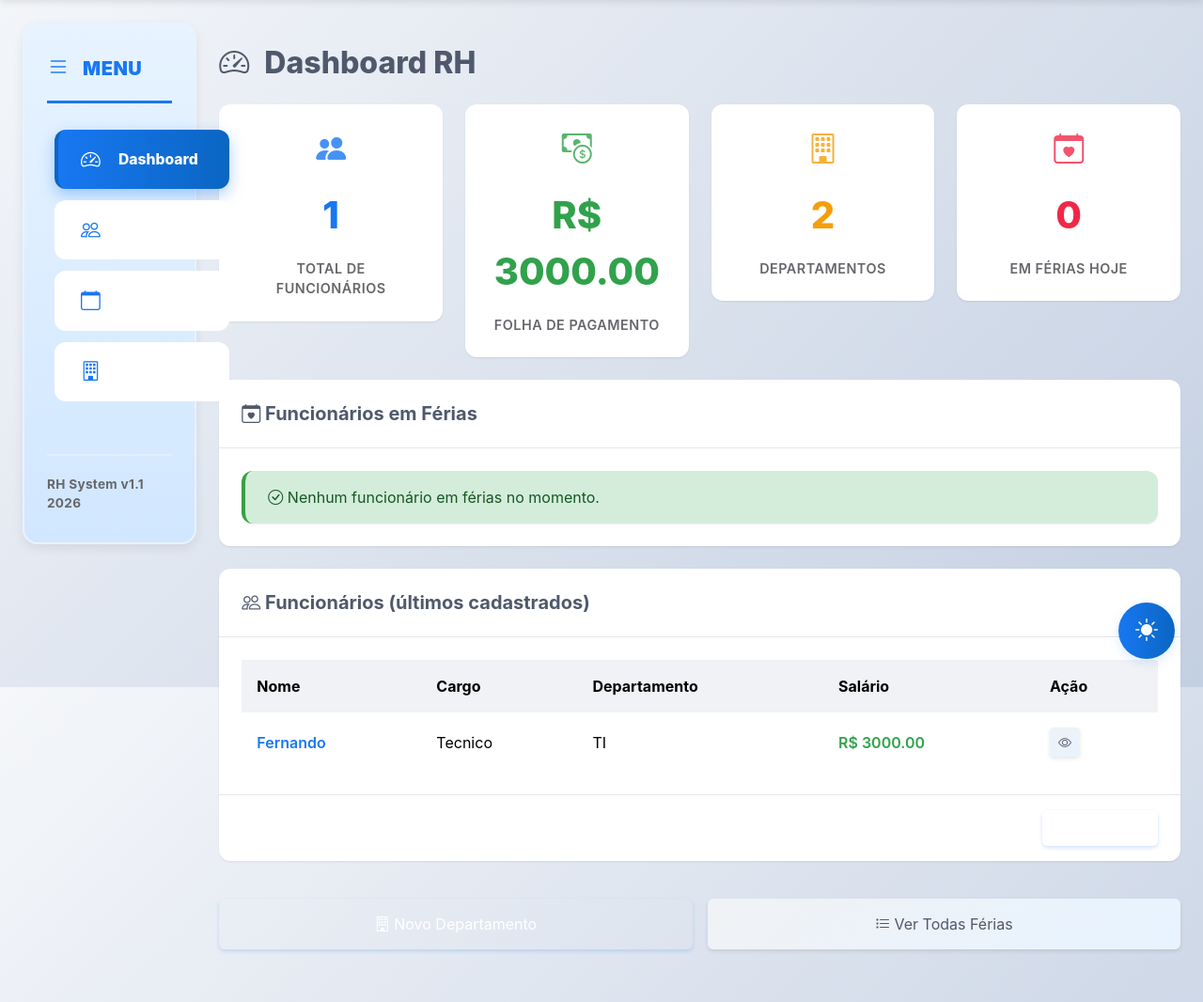
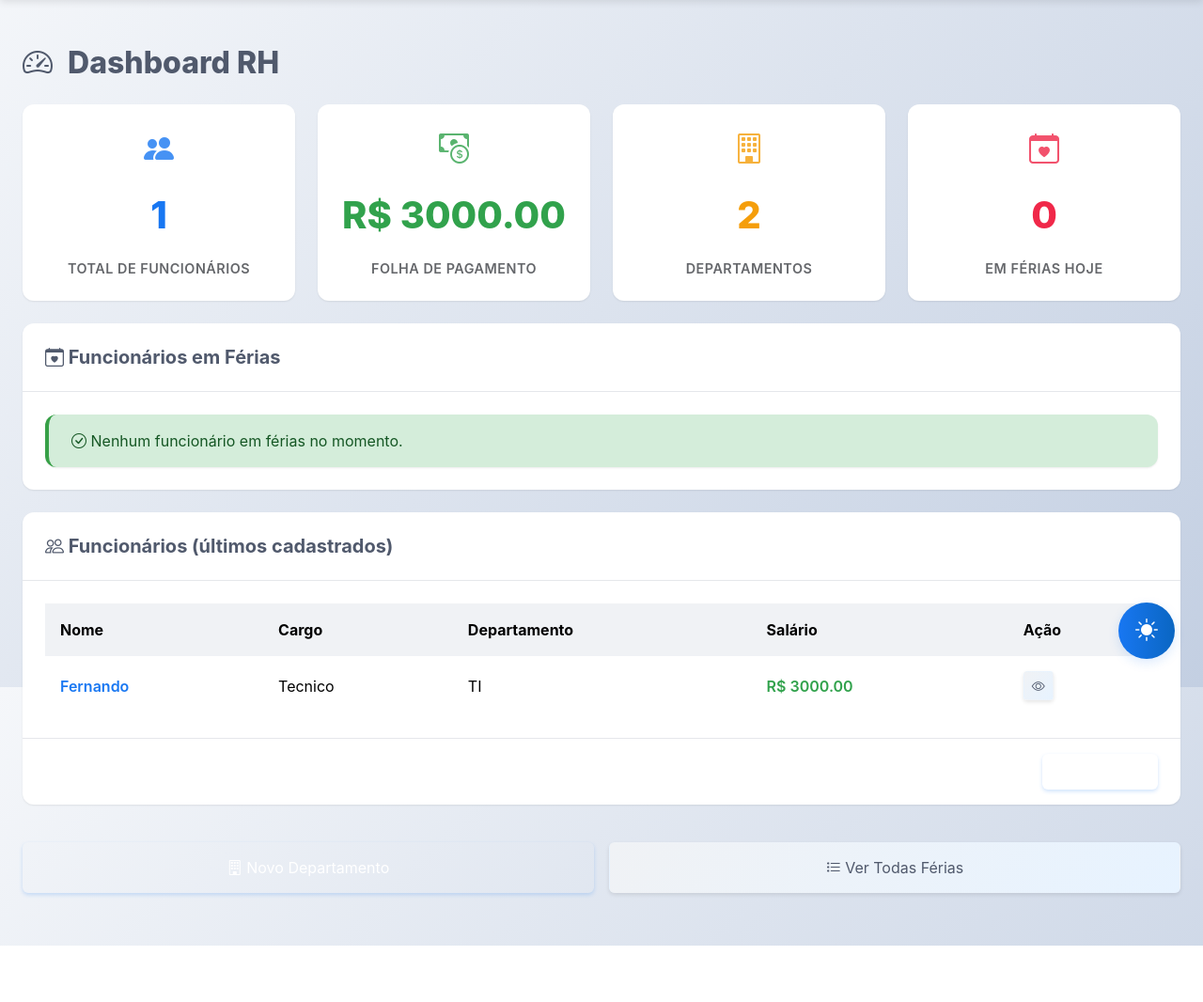
Before and after one commit to fnando1/Projeto-Python---Web-App-Recursos---Humanos, a Django app: page / in a window 1280 px wide. Shown: the part 69-1135 px from the top of the page at 94% size. After the commit the page ends 1075 px from the top, so only its background shows below. Run offline with Django 5.2, Linux system fonts and the light colour scheme; data comes from the database, SQL or seed files in the repository; data that the repository does not hold is empty.

Commit message:
Remove menu lateral e ajusta permissões de host para preview em app.github.dev

```diff
--- a/core/templates/core/base.html
+++ b/core/templates/core/base.html
@@ -80,10 +80,6 @@
             --warning-bg: #3a2e1e;
             --warning-text: #fbbf24;
             --info-bg: #1e2a3a;
-            --info-text: #60a5fa;
-        }
-            --warning-text: #fbbf24;
-            --info-bg: #1a2e2d;
             --info-text: #60a5fa;
         }
 
@@ -763,43 +759,8 @@
 <!-- MAIN CONTENT -->
 <div class="container-fluid p-4">
     <div class="row">
-        <!-- SIDEBAR -->
-        <aside class="col-lg-2 d-none d-lg-block">
-            <div class="sidebar-fb fade-in">
-                <h5><i class="bi bi-list"></i>Menu</h5>
-                <ul class="nav flex-column">
-                    <li class="nav-item">
-                        <a class="nav-link {% if request.resolver_match.url_name == 'dashboard' %}active{% endif %}" href="{% url 'core:dashboard' %}">
-                            <i class="bi bi-speedometer2"></i>Dashboard
-                        </a>
-                    </li>
-                    <li class="nav-item">
-                        <a class="nav-link {% if request.resolver_match.url_name == 'funcionario_list' %}active{% endif %}" href="{% url 'core:funcionario_list' %}">
-                            <i class="bi bi-people"></i>Funcionários
-                        </a>
-                    </li>
-                    <li class="nav-item">
-                        <a class="nav-link {% if request.resolver_match.url_name == 'ferias_list' %}active{% endif %}" href="{% url 'core:ferias_list' %}">
-                            <i class="bi bi-calendar"></i>Férias
-                        </a>
-                    </li>
-                    <li class="nav-item">
-                        <a class="nav-link" href="{% url 'core:departamento_create' %}">
-                            <i class="bi bi-building"></i>Novo Depto
-                        </a>
-                    </li>
-                </ul>
-
-        <!-- THEME TOGGLE BUTTON DESKTOP - REMOVIDO -->
-
-
-                <hr>
-                <small>RH System v1.1<br>2026</small>
-            </div>
-        </aside>
-
         <!-- MAIN AREA -->
-        <main class="col-lg-10 main-container">
+        <main class="col-12 main-container">
             {% if messages %}
                 {% for message in messages %}
                     <div class="alert alert-{{ message.tags }}-fb alert-fb fade-in" role="alert">
--- a/rh_system/settings.py
+++ b/rh_system/settings.py
@@ -25,9 +25,9 @@
 # SECURITY WARNING: don't run with debug turned on in production!
 DEBUG = True
 
-ALLOWED_HOSTS = ['fuzzy-chainsaw-4j7p66466px6c5gxp-8001.app.github.dev', 'localhost', '127.0.0.1']
+ALLOWED_HOSTS = ['.app.github.dev', 'localhost', '127.0.0.1']
 
-CSRF_TRUSTED_ORIGINS = ['https://fuzzy-chainsaw-4j7p66466px6c5gxp-8001.app.github.dev', 'https://localhost:8001']
+CSRF_TRUSTED_ORIGINS = ['https://*.app.github.dev', 'https://localhost:8000', 'https://localhost:8001']
 
 
 # Application definition
```
